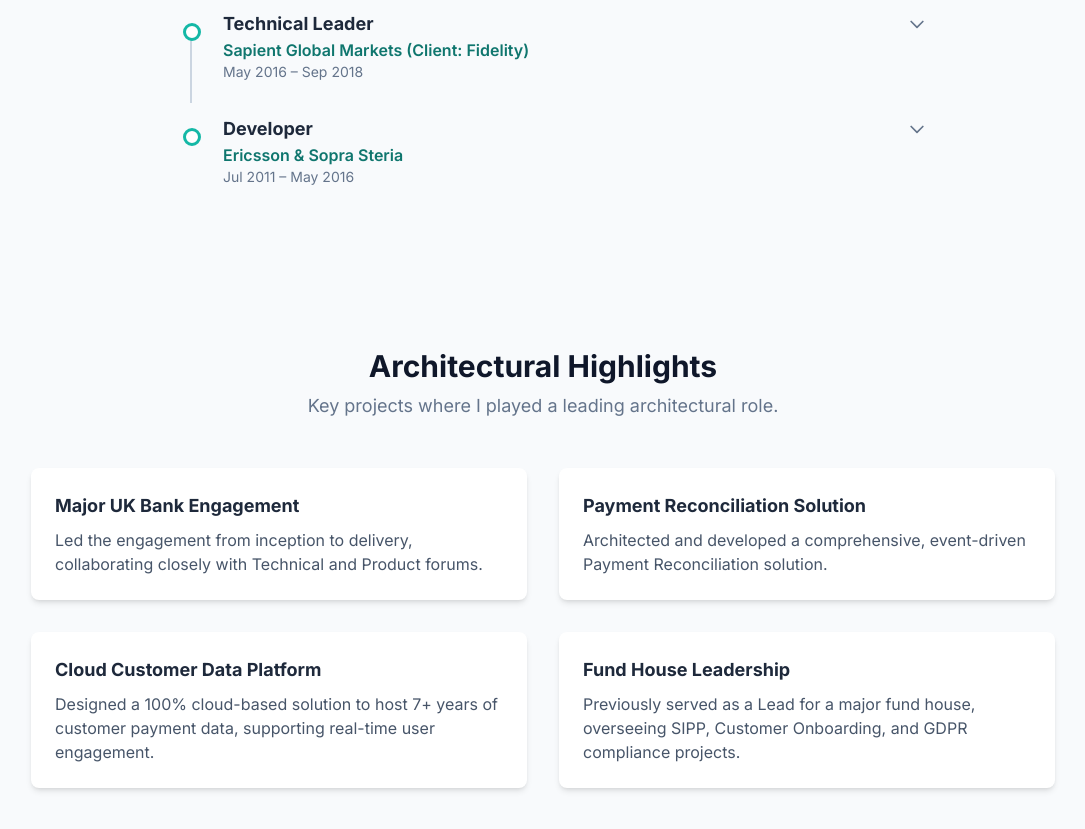
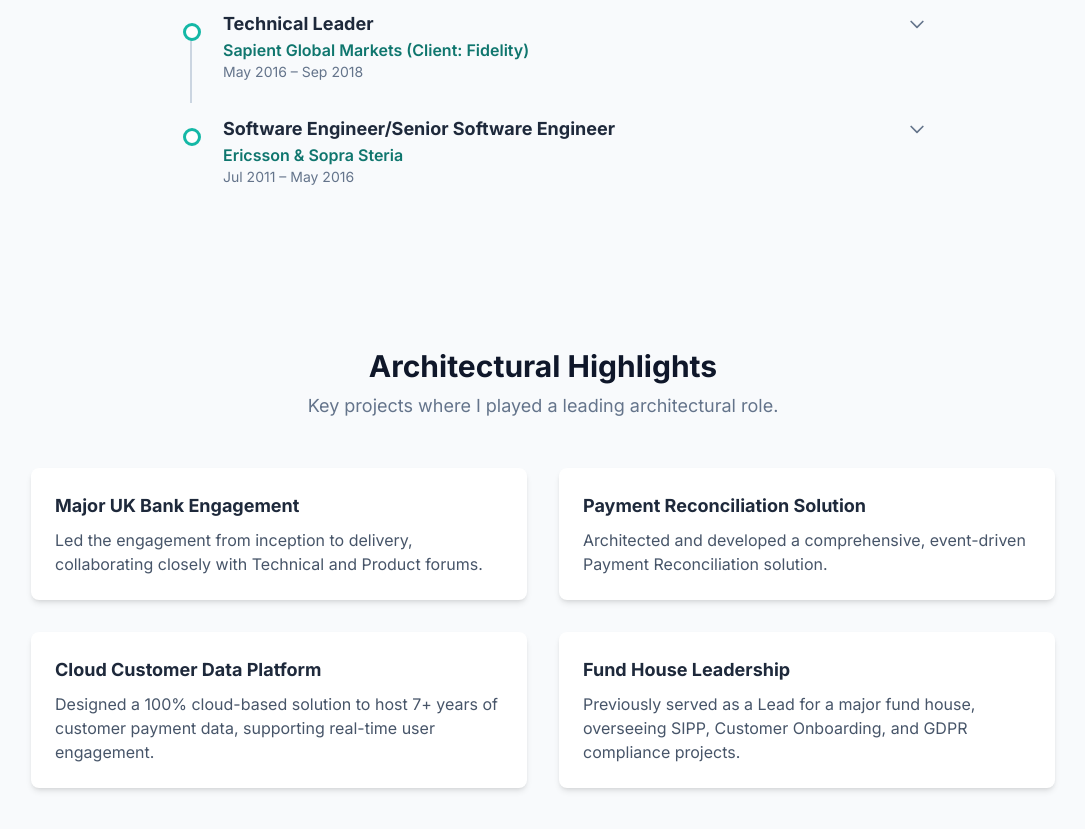
Before and after one commit to harshmighlani/harshmighlani, a plain HTML site: page index.html in a window 1280 px wide. Shown: the part 2363-3192 px from the top of the page, without its empty margins (97-1182 px from the left). Drawn offline with nearby package versions, Linux system fonts and the light colour scheme.

Commit message:
Update index.html

```diff
--- a/index.html
+++ b/index.html
@@ -253,7 +253,7 @@
                         ]
                     },
                     {
-                        role: "Developer",
+                        role: "Software Engineer/Senior Software Engineer",
                         company: "Ericsson & Sopra Steria",
                         period: "Jul 2011 – May 2016",
                         details: [
```
